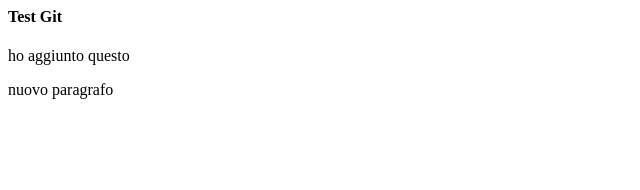
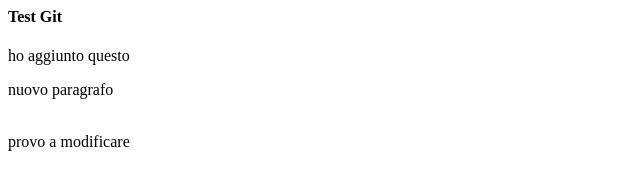
Before and after one commit to girtri/gitest, a plain HTML site: page index.html in a window 1280 px wide. Shown: the whole page, without its empty margins (0-640 px from the left). Drawn offline with Linux system fonts and the light colour scheme.

Commit message:
modifica su index

```diff
--- a/index.html
+++ b/index.html
@@ -6,6 +6,11 @@
 <body>
 	<h4>Test Git</h4>
 	<p>ho aggiunto questo</p>
+
 	<p>nuovo paragrafo</p>
+
+	<br/>
+	<span>provo a modificare</span>
+
 </body>
 <html>
```
